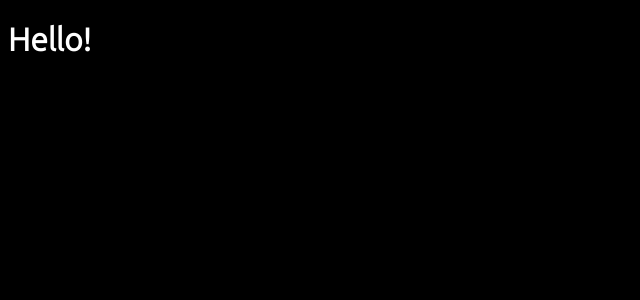
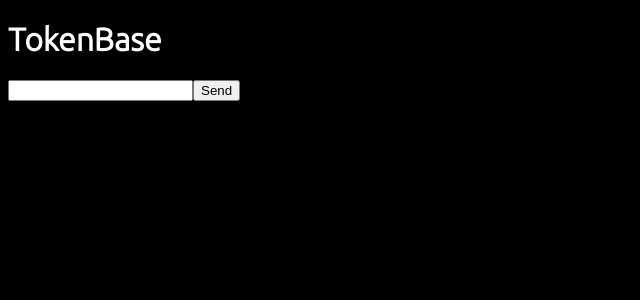
Before and after one commit to connellr023/tokenbase, a Next.js app in the folder web/: page / in a window 1280 px wide. Shown: the top 300 px of the page, without its empty margins (0-640 px from the left). Built offline with nearby package versions, Linux system fonts and the light colour scheme.

Commit message:
Cleanedup frontend

```diff
--- /dev/null
+++ b/web/src/components/ChatArea.tsx
@@ -0,0 +1,20 @@
+import Chat from "@/models/Chat";
+
+type ChatAreaProps = {
+  chats: Chat[];
+};
+
+const ChatArea: React.FC<ChatAreaProps> = ({ chats }) => {
+  return (
+    <div>
+      {chats.map((chat) => (
+        <div key={chat.id}>
+          <p>{chat.prompt}</p>
+          <p>{chat.reply}</p>
+        </div>
+      ))}
+    </div>
+  );
+};
+
+export default ChatArea;
--- /dev/null
+++ b/web/src/components/PromptArea.tsx
@@ -0,0 +1,22 @@
+import { useState } from "react";
+
+type PromptAreaProps = {
+  onSend: (prompt: string) => void;
+};
+
+const PromptArea: React.FC<PromptAreaProps> = ({ onSend }) => {
+  const [prompt, setPrompt] = useState("");
+
+  return (
+    <div>
+      <input
+        type="text"
+        value={prompt}
+        onChange={(e) => setPrompt(e.target.value)}
+      />
+      <button onClick={() => onSend(prompt)}>Send</button>
+    </div>
+  );
+};
+
+export default PromptArea;
--- /dev/null
+++ b/web/src/models/Chat.ts
@@ -0,0 +1,7 @@
+type Chat = {
+  id: number;
+  prompt: string;
+  reply: string;
+};
+
+export default Chat;
--- a/web/src/pages/_app.tsx
+++ b/web/src/pages/_app.tsx
@@ -1,8 +1,29 @@
 import "@/styles/globals.scss";
+import Head from "next/head";
 import type { AppProps } from "next/app";
+import { Ubuntu } from "next/font/google";
+
+const ubuntu = Ubuntu({
+  weight: "300",
+});
 
 const App = ({ Component, pageProps }: AppProps) => {
-  return <Component {...pageProps} />;
+  return (
+    <>
+      <Head>
+        <title>TokenBase</title>
+        <meta
+          name="description"
+          content="A modular, AI-powered assistant platform that provides real-time chat, role-based access, and conversation tracking, designed for self-hosted or small organizational deployments. "
+        />
+        <meta name="viewport" content="width=device-width, initial-scale=1" />
+        <link rel="icon" href="/favicon.ico" />
+      </Head>
+      <main className={ubuntu.className}>
+        <Component {...pageProps} />
+      </main>
+    </>
+  );
 };
 
 export default App;
--- a/web/src/pages/index.tsx
+++ b/web/src/pages/index.tsx
@@ -1,26 +1,32 @@
-import Head from "next/head";
-import { Ubuntu } from "next/font/google";
+import ChatArea from "@/components/ChatArea";
+import PromptArea from "@/components/PromptArea";
+import Chat from "@/models/Chat";
+import { useState } from "react";
 
-const ubuntu = Ubuntu({
-  weight: "300",
-});
+const Index: React.FC = () => {
+  const [chats, setChats] = useState<Chat[]>([]);
 
-const Home = () => {
+  const onPromptSend = (prompt: string) => {
+    // console.log(prompt);
+    // setChats((prevChats) => [
+    //   ...prevChats,
+    //   {
+    //     id: prevChats.length + 1,
+    //     prompt,
+    //     reply: "Hello!",
+    //   },
+    // ]);
+  };
+
   return (
     <>
-      <Head>
-        <title>TokenBase</title>
-        <meta name="description" content="Project for SENG 513!" />
-        <meta name="viewport" content="width=device-width, initial-scale=1" />
-        <link rel="icon" href="/favicon.ico" />
-      </Head>
-      <div className={`${ubuntu.className}`}>
-        <main>
-          <h1>Hello!</h1>
-        </main>
+      <h1>TokenBase</h1>
+      <div>
+        <ChatArea chats={chats} />
+        <PromptArea onSend={onPromptSend} />
       </div>
     </>
   );
 };
 
-export default Home;
+export default Index;
```
Also changed, not shown: web/src/utils/constants.ts (added, +7 -0 lines), 1 other file (tests, documents, lock files or other folders).
